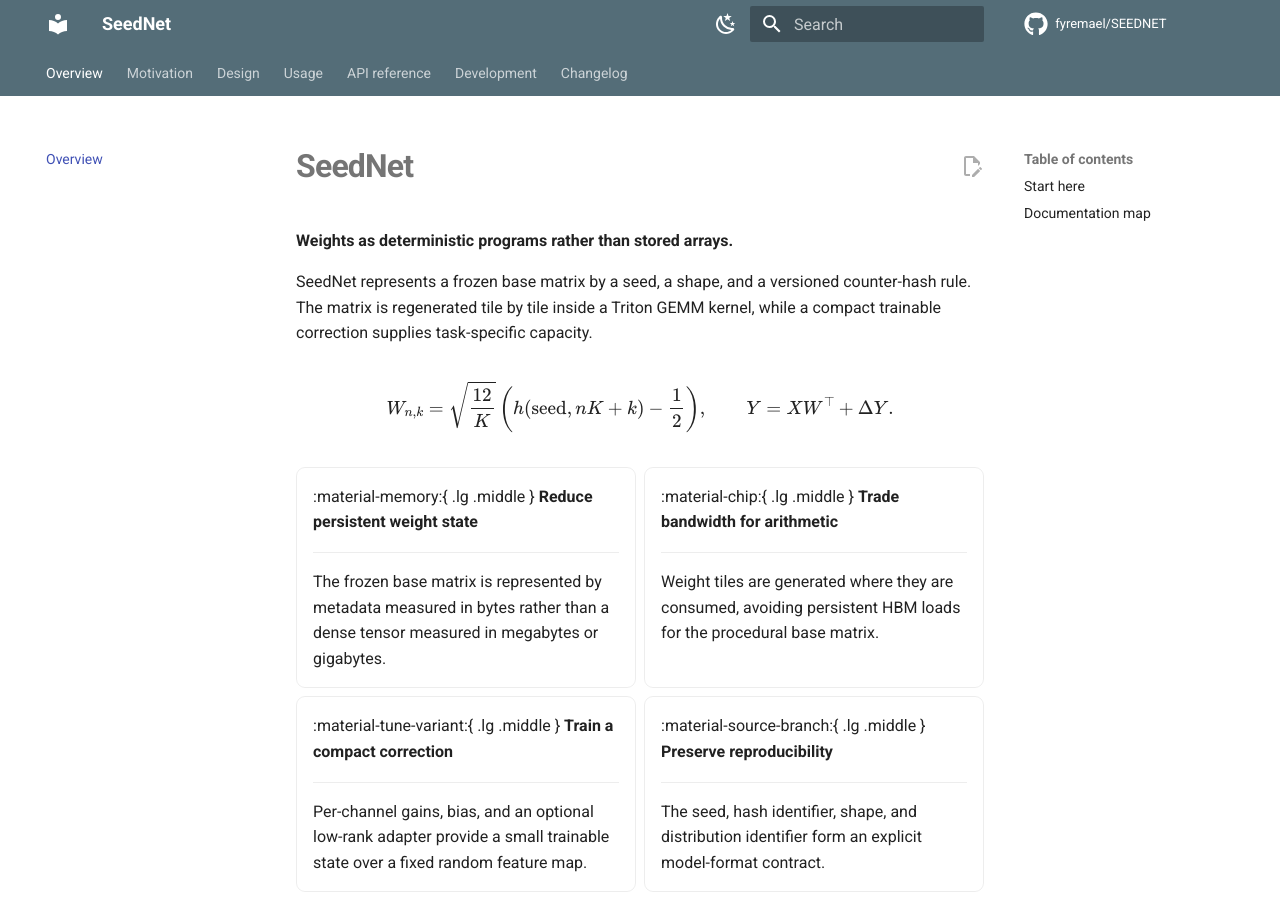
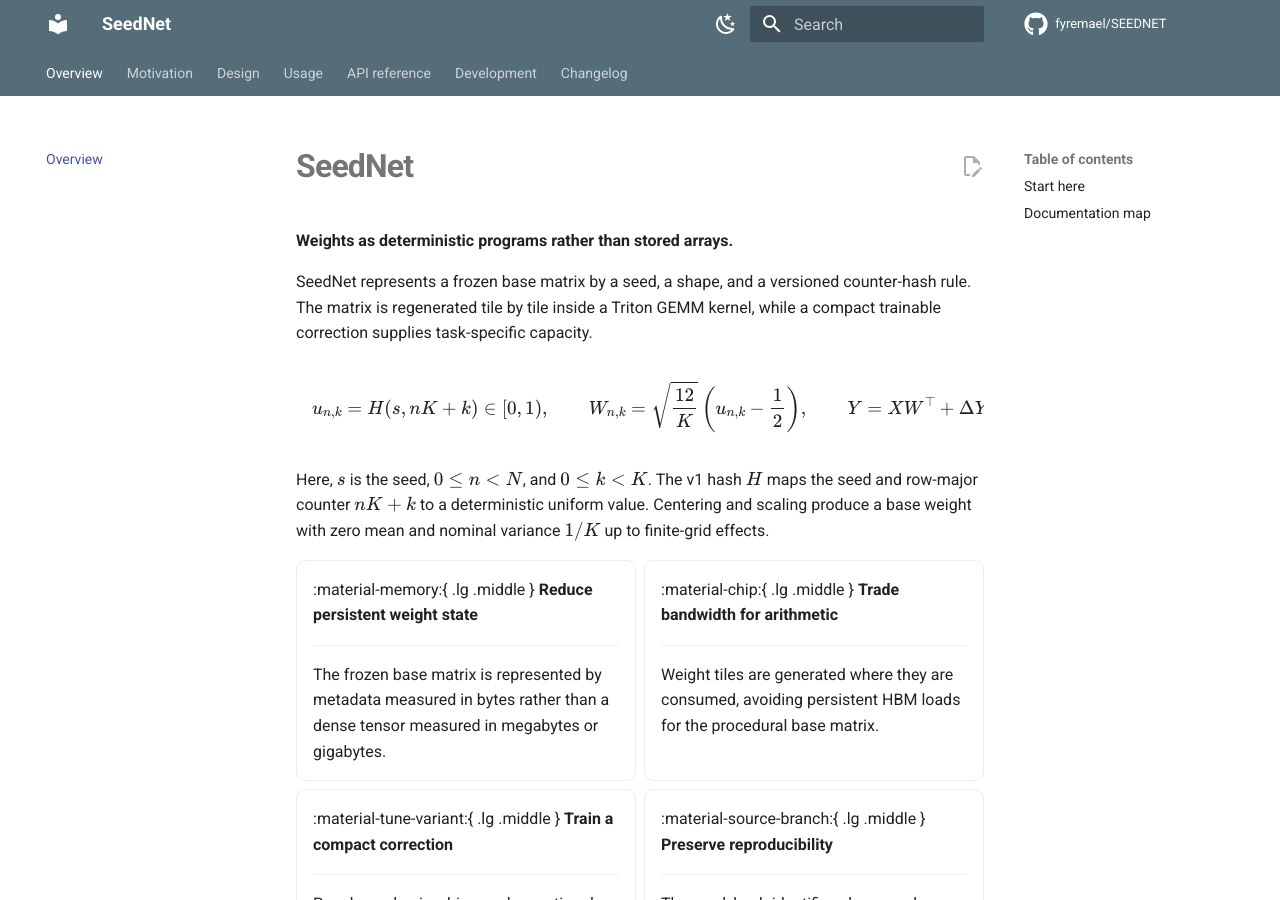
Before and after one commit to fyremael/SEEDNET, an MkDocs documentation site: the page built from docs/index.md, in a window 1280 px wide and 900 px high. Built offline with MkDocs 1.6.1 and Material for MkDocs 9.7.7, drawn with Linux system fonts in a browser that asks for light colours; comment, search, counter and statistics services are not loaded.

Commit message:
Align documentation with exact weight definition

```diff
--- a/docs/index.md
+++ b/docs/index.md
@@ -7,12 +7,17 @@
 kernel, while a compact trainable correction supplies task-specific capacity.
 
 \[
-W_{n,k}=\sqrt{\frac{12}{K}}\left(
-  h(\text{seed},nK+k)-\frac{1}{2}
-\right),
+u_{n,k}=H(s,nK+k)\in[0,1),
 \qquad
-Y=XW^\top + \Delta Y.
+W_{n,k}=\sqrt{\frac{12}{K}}\left(u_{n,k}-\frac{1}{2}\right),
+\qquad
+Y=XW^\top+\Delta Y.
 \]
+
+Here, \(s\) is the seed, \(0\le n<N\), and \(0\le k<K\). The v1 hash
+\(H\) maps the seed and row-major counter \(nK+k\) to a deterministic
+uniform value. Centering and scaling produce a base weight with zero mean and
+nominal variance \(1/K\) up to finite-grid effects.
 
 <div class="grid cards" markdown>
 
```
